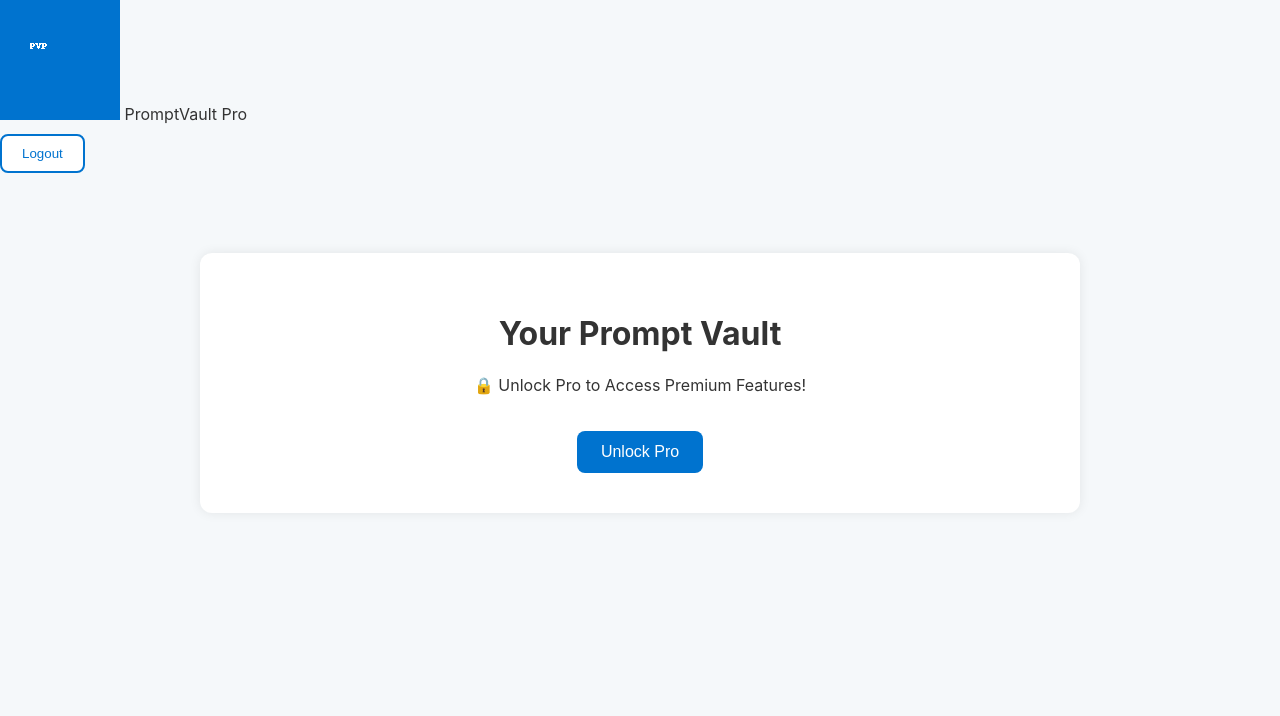
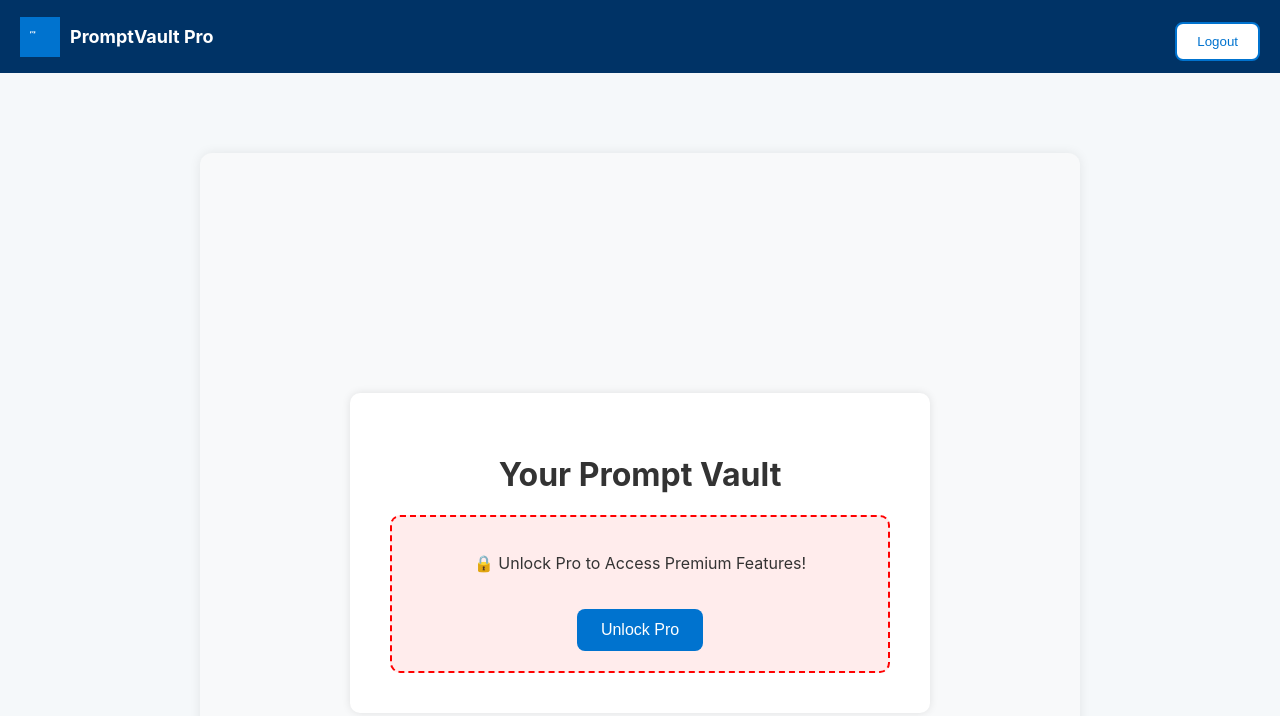
Before and after one commit to mhastings02/provault, a website: page public/vault.html in a window 1280 px wide. Drawn offline with Linux system fonts and the light colour scheme; files whose address does not match are found by name.

Commit message:
Update style.css

```diff
--- a/public/style.css
+++ b/public/style.css
@@ -253,6 +253,56 @@ progress {
   font-size: 24px;
   cursor: pointer;
 }
+.navbar {
+  display: flex;
+  justify-content: space-between;
+  align-items: center;
+  background-color: #003366;
+  padding: 12px 20px;
+  color: white;
+}
+
+.nav-left {
+  display: flex;
+  align-items: center;
+}
+
+.logo {
+  height: 40px;
+  margin-right: 10px;
+}
+
+.logo-title {
+  font-weight: bold;
+  font-size: 18px;
+}
+
+.vault-container {
+  display: flex;
+  justify-content: center;
+  align-items: center;
+  height: calc(100vh - 80px);
+  background-color: #f8f9fa;
+}
+
+.vault-card {
+  background: white;
+  padding: 40px;
+  border-radius: 10px;
+  box-shadow: 0 0 8px rgba(0,0,0,0.1);
+  text-align: center;
+  max-width: 500px;
+  width: 100%;
+}
+
+.vault-locked {
+  margin-top: 20px;
+  border: 2px dashed red;
+  padding: 20px;
+  background: #ffecec;
+  border-radius: 10px;
+}
+
 
 
 /* Modal Initial State */
```
